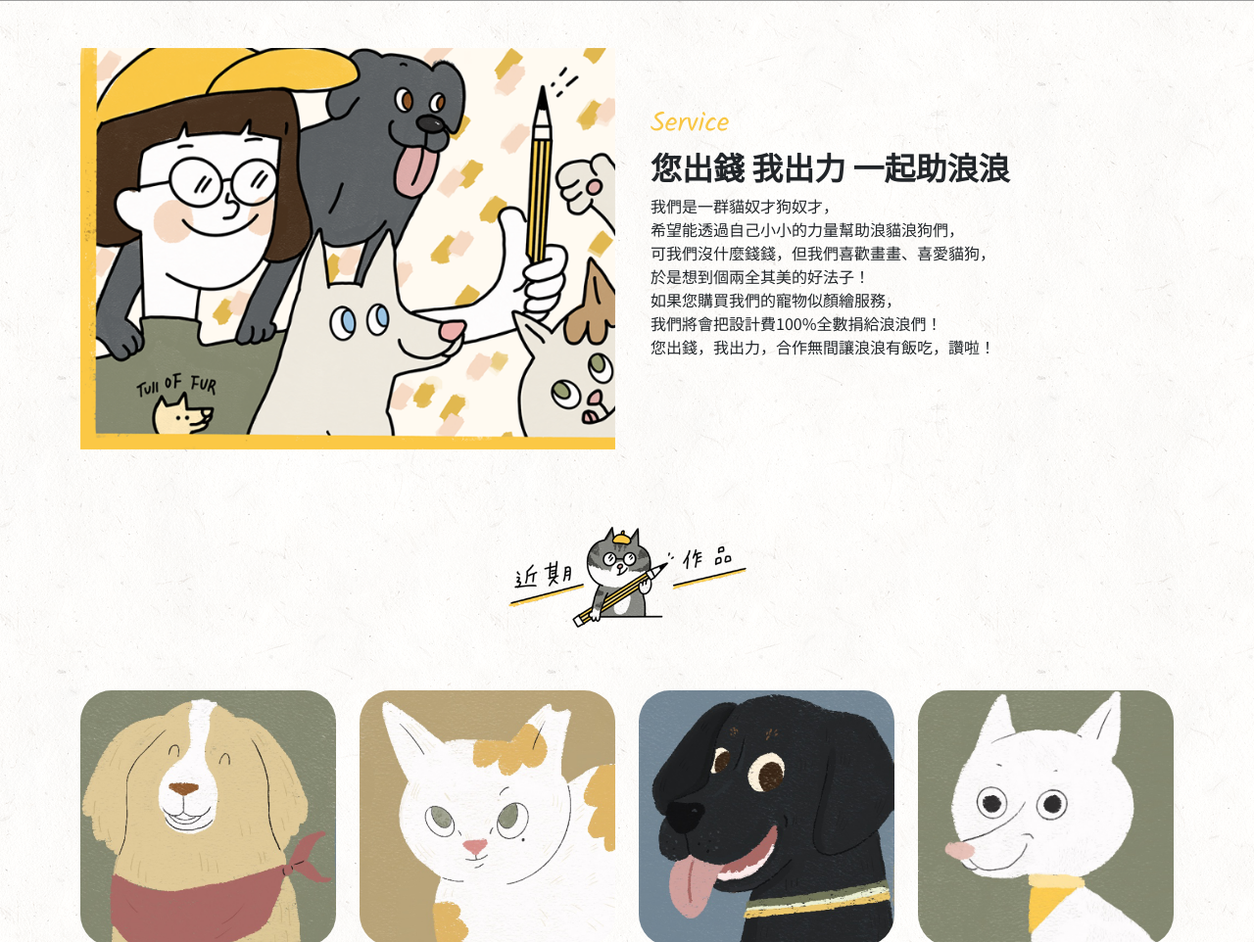
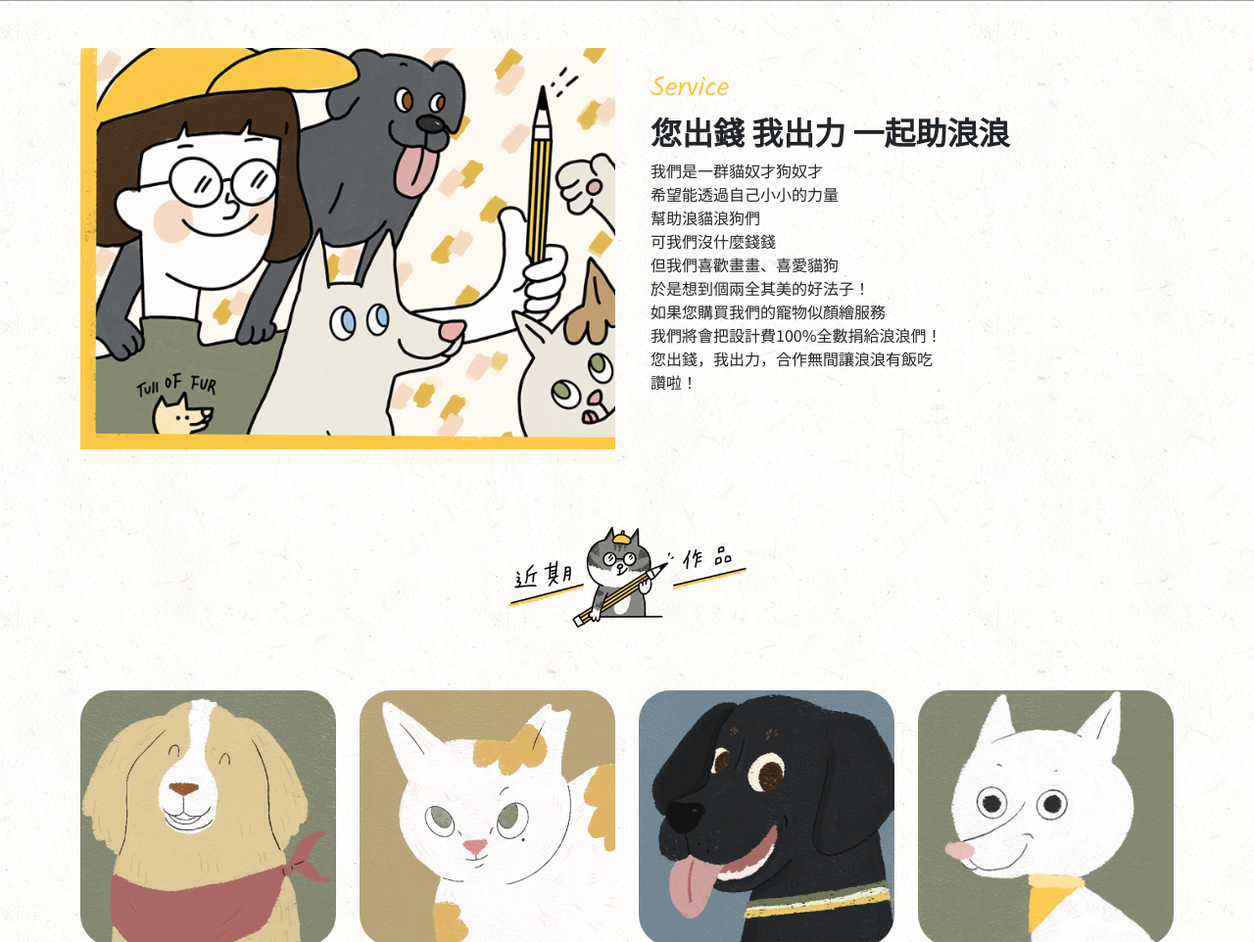
Before and after one commit to a1phaki/bootstrapfinalhomework, a website: page index.html in a window 1280 px wide. Shown: the part 807-1769 px from the top of the page at 98% size. Drawn offline with nearby package versions, Linux system fonts and the light colour scheme; grey boxes are pictures that could not be loaded.

Commit message:
Update index.html

```diff
--- a/index.html
+++ b/index.html
@@ -57,7 +57,7 @@
         <div>
           <h3 class="text-cat f-english">Service</h3>
           <h2 class="fw-bold">您出錢 我出力 一起助浪浪</h2>
-          <p>我們是一群貓奴才狗奴才，<br>希望能透過自己小小的力量幫助浪貓浪狗們，<br>可我們沒什麼錢錢，但我們喜歡畫畫、喜愛貓狗，<br>於是想到個兩全其美的好法子！<br>如果您購買我們的寵物似顏繪服務，<br>我們將會把設計費100%全數捐給浪浪們！<br> 您出錢，我出力，合作無間讓浪浪有飯吃，讚啦！</p>
+          <p>我們是一群貓奴才狗奴才<br>希望能透過自己小小的力量<br>幫助浪貓浪狗們<br>可我們沒什麼錢錢<br>但我們喜歡畫畫、喜愛貓狗<br>於是想到個兩全其美的好法子！<br>如果您購買我們的寵物似顏繪服務<br>我們將會把設計費100%全數捐給浪浪們！<br> 您出錢，我出力，合作無間讓浪浪有飯吃<br>讚啦！</p>
         </div>
       </div>
       <div class="col-lg-6">
```
